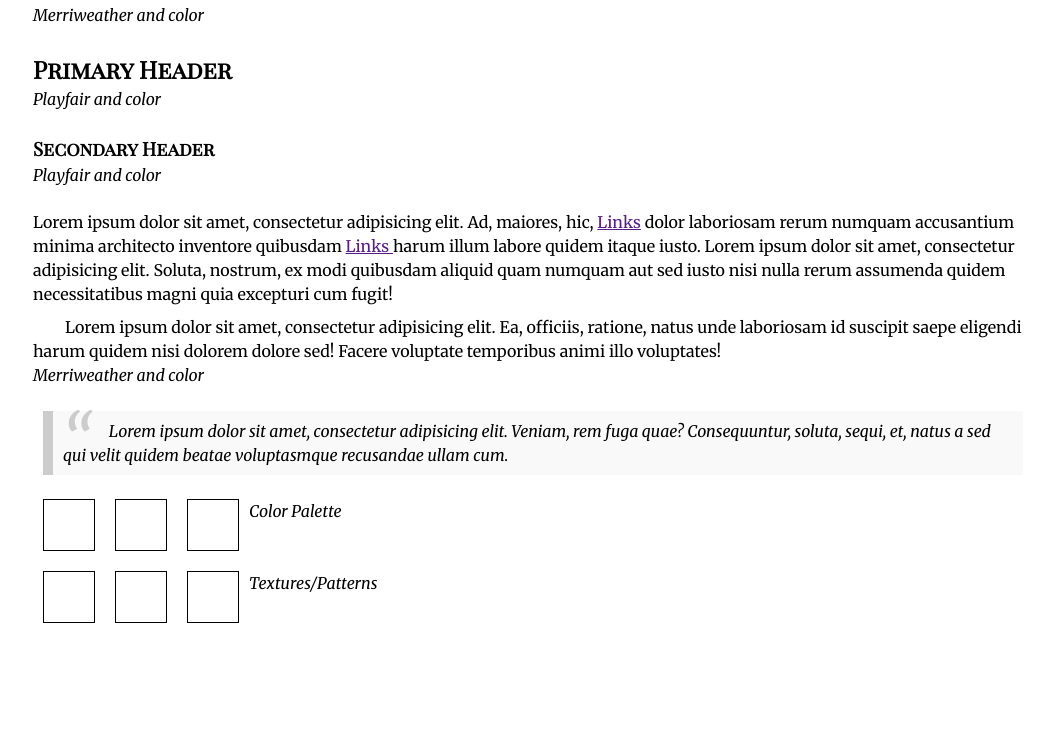
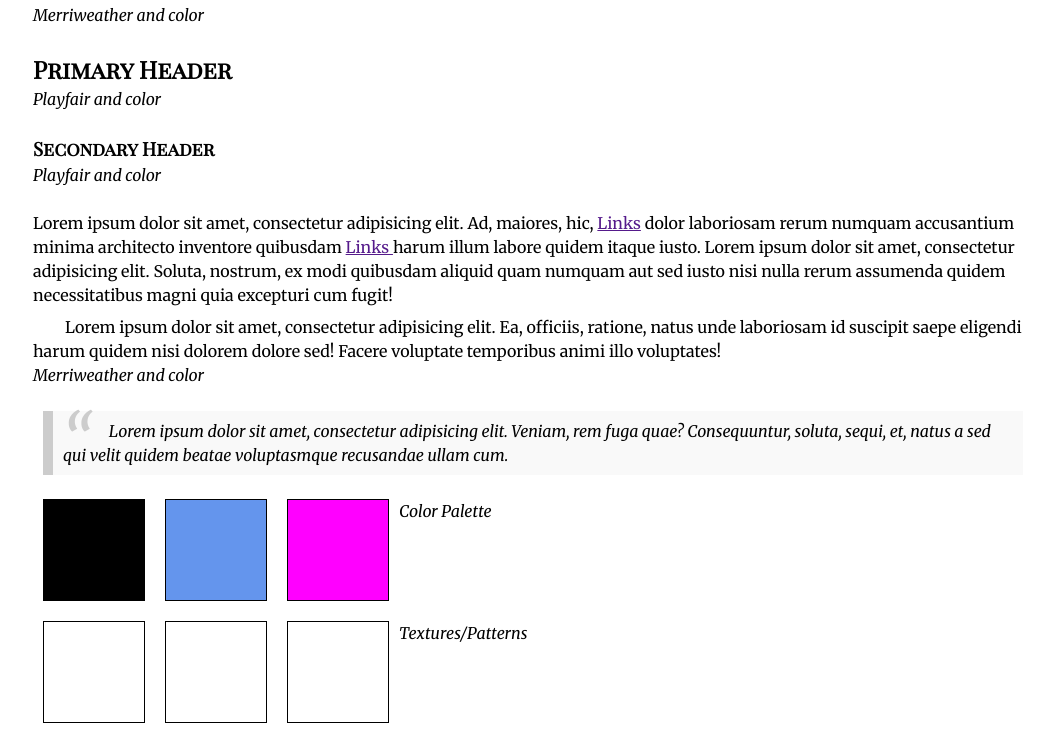
Before and after one commit to ewu-meltingj/p3-style-tile, a plain HTML site: page index.html in a window 1280 px wide. Shown: the part 314-1057 px from the top of the page, without its empty margins (107-1158 px from the left). Before the commit the page ends 957 px from the top, so only its background shows below. Drawn offline with Linux system fonts and the light colour scheme.

Commit message:
added lightbox

```diff
--- a/css/styles.css
+++ b/css/styles.css
@@ -3,6 +3,9 @@ html {
 }
 body {
   -webkit-font-smoothing: subpixel-antialiased;
+}
+h1, h2, h3, h4, h5, h6 {
+  font-family: 'Playfair Display SC', serif;
 }
 h1 {font-size: 2em;}
 h2 {font-size: 1.5em;}
@@ -40,6 +43,15 @@ blockquote:before {
 blockquote p {
   display: inline;
 }
+strong {
+  font-family: 'Merriweather', serif;
+  font-weight: 700;
+}
+em {
+  font-family: 'Merriweather', serif;
+  font-style: italic;
+  font-weight: 400;
+}
 
 
 /* Set Your Own Margin & Padding */
@@ -61,28 +73,49 @@ section {
   border: 1px solid #000;
   float: left;
   margin: 0 10px;
-  height: 50px;
-  width: 50px;
+  height: 100px;
+  width: 100px;
+  outline: none;
 }
 
-h1, h2, h3 {
-  font-family: 'Playfair Display SC', serif;
+.color-1 {
+  background: #000;
+}
+.color-2 {
+  background: cornflowerblue;
+}
+.color-3 {
+  background: magenta;
+}
+
+div[class*="color-"]:after {
+  position: fixed;
+  background: inherit;
+  top: -9999px;
+  bottom: -9999px;
+  left: -9999px;
+  right: -9999px;
+  margin: auto;
+  content: attr(data);
+  height: 50%;
+  width: 50%;
+  padding: 1em;
+  font-family: 'Merriweather', serif;
+  font-weight: 700;
+  font-size: 1.5em;
+  color: #fff;
+  opacity: 0;
+  -webkit-transition: opacity .25s ease-out;
+  -moz-transition: opacity .25s ease-out;
+  -o-transition: opacity .25s ease-out;
+  transition: opacity .25s ease-out;
+  box-shadow: 0px 0px 0px 9000px rgba(0,0,0,0.75);
+}
+div:focus:after {
+  opacity: 1;
 }
 
 /* Show Grid */
 .showgrid {
   background: url("../img/grid-bg.png") repeat-y;
 }
-
-p.legibility {
-  text-rendering: geometricPrecision;
-}
-strong {
-  font-family: 'Merriweather', serif;
-  font-weight: 700;
-}
-em {
-  font-family: 'Merriweather', serif;
-  font-style: italic;
-  font-weight: 400;
-}
--- a/index.html
+++ b/index.html
@@ -37,7 +37,7 @@
 
 			<br><br>
 
-			<p class="legibility">Lorem ipsum dolor sit amet, consectetur adipisicing elit. Ad, maiores, hic, <a href="">Links</a> dolor laboriosam rerum numquam accusantium minima architecto inventore quibusdam <a href="">Links </a> harum illum labore quidem itaque iusto. Lorem ipsum dolor sit amet, consectetur adipisicing elit. Soluta, nostrum, ex modi quibusdam aliquid quam numquam aut sed iusto nisi nulla rerum assumenda quidem necessitatibus magni quia excepturi cum fugit!</p>
+			<p>Lorem ipsum dolor sit amet, consectetur adipisicing elit. Ad, maiores, hic, <a href="">Links</a> dolor laboriosam rerum numquam accusantium minima architecto inventore quibusdam <a href="">Links </a> harum illum labore quidem itaque iusto. Lorem ipsum dolor sit amet, consectetur adipisicing elit. Soluta, nostrum, ex modi quibusdam aliquid quam numquam aut sed iusto nisi nulla rerum assumenda quidem necessitatibus magni quia excepturi cum fugit!</p>
 			<p>Lorem ipsum dolor sit amet, consectetur adipisicing elit. Ea, officiis, ratione, natus unde laboriosam id suscipit saepe eligendi harum quidem nisi dolorem dolore sed! Facere voluptate temporibus animi illo voluptates!</p>
 			<em>Merriweather and color</em>
 			<blockquote>Lorem ipsum dolor sit amet, consectetur adipisicing elit. Veniam, rem fuga quae? Consequuntur, soluta, sequi, et, natus a sed qui velit quidem beatae voluptasmque recusandae ullam cum.</blockquote>
@@ -45,9 +45,9 @@
 		</section>
 
 		<section>
-			<div class="color-1"></div>
-			<div class="color-2"></div>
-			<div class="color-3"></div>
+			<div tabindex="1" data="Color 1" class="color-1"></div>
+			<div tabindex="2" data="Color 2"  class="color-2"></div>
+			<div tabindex="3" data="Color 3"  class="color-3"></div>
 			<em>Color Palette</em>
 
 			<div class="clear"></div>
```
